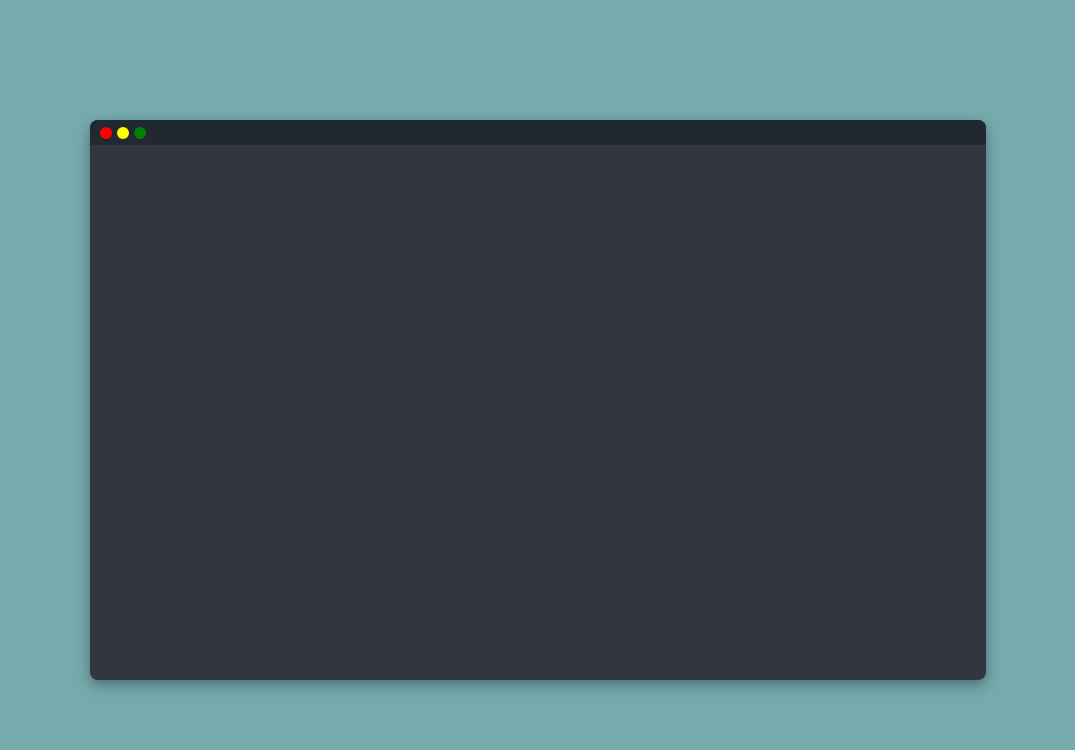
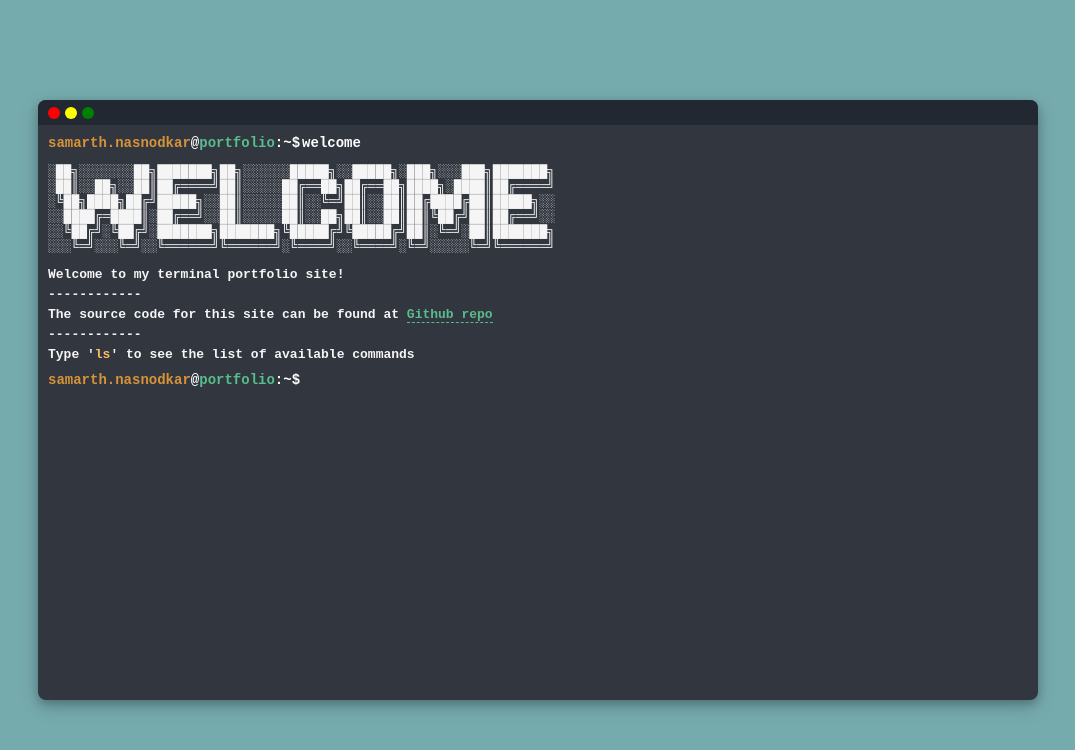
Before and after one commit to Samarth-Nasnodkar/portfolio, a React app: page / in a window 1280 px wide. Shown: the whole page, without its empty margins (102-1177 px from the left). Built offline with nearby package versions, Linux system fonts and the light colour scheme.

Commit message:
added LS and Welcome command

```diff
--- /dev/null
+++ b/src/components/Body.js
@@ -0,0 +1,30 @@
+import React from 'react';
+import '../css/Body.css';
+import CmdInput from './CmdInput';
+import { useState, useEffect } from 'react';
+import CmdOutput from './CmdOutput';
+
+export default function Body() {
+  const [cmds, setCmds] = useState(['welcome']);
+
+  useEffect(() => {
+    console.log('cmds:', cmds);
+  }, [cmds]);
+
+  const elems = [<CmdInput key={0} index={0} cmd={cmds[0]} />];
+  for (let i = 1; i <= cmds.length; i++) {
+    elems.push(
+      <div key={i}>
+        <CmdOutput cmd={cmds[i - 1]} index={i}/>
+        <CmdInput cmd={cmds[i]} onCmdEnter={(c) => setCmds([...cmds, c])}/>
+      </div>
+    );
+  }
+  return (
+    <div className='Body'>
+      {
+        elems
+      }
+    </div>
+  );
+}
--- /dev/null
+++ b/src/components/CmdInput.js
@@ -0,0 +1,36 @@
+import React from 'react';
+import '../css/CmdInput.css';
+
+export default function CmdInput(props) {
+  const inpId = 'cmd-inp-field' + props.index;
+  const subId = 'cmd-sub-field' + props.index;
+  const shouldTakeInput = ! props.cmd;
+  function handleSubmit(e) {
+    e.preventDefault();
+    let cmd = e.target[0].value;
+    cmd = cmd.trim();
+    props.onCmdEnter(cmd);
+    document.getElementById(inpId).disabled = true;
+  }
+  return (
+    <div className='CmdInput'>
+      <span className="cmd-row-title">
+        <span className="user-name">samarth.nasnodkar</span>
+        <span className='cmd-sep'>@</span>
+        <span className="profile">portfolio</span>
+        <span className='cmd-sep'>:~$</span>
+        {
+          !shouldTakeInput && <span className='cmd-inp'>{props.cmd}</span>
+        }
+      </span>
+
+      {
+        shouldTakeInput &&
+        <form onSubmit={(e) => handleSubmit(e)} autoComplete='off'>
+          <input id={inpId} defaultValue={props.cmd} type="text" className="cmd-input-field" autoFocus/>
+          <input id={subId} type='submit' hidden />
+        </form>
+      }
+    </div>
+  );
+}
--- /dev/null
+++ b/src/components/CmdOutput.js
@@ -0,0 +1,15 @@
+import React from 'react';
+import '../css/CmdOutput.css';
+import Ls from './commands/Ls';
+import Welcome from './commands/Welcome';
+
+export default function CmdOutput(props) {
+  let cmdComponent = (<div>{props.cmd}</div>);
+  if (props.cmd.toLowerCase() === 'ls') cmdComponent = <Ls />
+  if (props.cmd.toLowerCase() === 'welcome') cmdComponent = <Welcome />
+  return (
+    <div className='CmdOutput'>
+      {cmdComponent}
+    </div>
+  );
+}
--- a/src/components/Terminal.js
+++ b/src/components/Terminal.js
@@ -1,11 +1,13 @@
 import React from 'react';
 import '../css/Terminal.css';
 import HeaderBar from './HeaderBar';
+import Body from './Body';
 
 export default function Terminal() {
   return (
     <div className='Terminal'>
       <HeaderBar />
+      <Body />
     </div>
   );
 }
--- /dev/null
+++ b/src/components/commands/Ls.js
@@ -0,0 +1,13 @@
+import React from 'react';
+import '../../css/Ls.css';
+
+export default function Ls() {
+  const commands = ['ls', 'about', 'projects', 'contact', 'welcome'];
+  return (
+    <div className='ls-main'>
+      {commands.map((cmd, index) => (
+        <div key={index} className='ls-item'>{cmd}</div>
+      ))}
+    </div>
+  );
+}
--- /dev/null
+++ b/src/components/commands/Welcome.js
@@ -0,0 +1,28 @@
+import React from 'react';
+import '../../css/Welcome.css';
+
+export default function Welcome() {
+  return (
+    <div className='welcome-main'>
+      <pre>
+░██╗░░░░░░░██╗███████╗██╗░░░░░░█████╗░░█████╗░███╗░░░███╗███████╗
+░██║░░██╗░░██║██╔════╝██║░░░░░██╔══██╗██╔══██╗████╗░████║██╔════╝
+░╚██╗████╗██╔╝█████╗░░██║░░░░░██║░░╚═╝██║░░██║██╔████╔██║█████╗░░
+░░████╔═████║░██╔══╝░░██║░░░░░██║░░██╗██║░░██║██║╚██╔╝██║██╔══╝░░
+░░╚██╔╝░╚██╔╝░███████╗███████╗╚█████╔╝╚█████╔╝██║░╚═╝░██║███████╗
+░░░╚═╝░░░╚═╝░░╚══════╝╚══════╝░╚════╝░░╚════╝░╚═╝░░░░░╚═╝╚══════╝
+      </pre>
+      <div className='welcome-item'>Welcome to my terminal portfolio site!</div>
+      <div className='welcome-item'>------------</div>
+      <div className='welcome-item'>
+        The source code for this site can be found at&nbsp;
+        <a href='https://github.com/Samarth-Nasnodkar/portfolio' target='_blank' rel='noopener noreferrer'>Github repo</a>
+      </div>
+      <div className='welcome-item'>------------</div>
+      <span className='welcome-item'>
+        Type '
+        <span className='welcome-hl'>ls</span>
+        ' to see the list of available commands</span>
+    </div>
+  );
+}
--- a/src/css/App.css
+++ b/src/css/App.css
@@ -5,3 +5,7 @@
     align-items: center;
     justify-content: center;
 }
+
+* {
+    font-family: monospace;
+}
--- /dev/null
+++ b/src/css/Body.css
@@ -0,0 +1,10 @@
+.Body {
+  height: 95%;
+  width: 100%;
+  overflow-y: scroll;
+  scrollbar-width: none;
+}
+
+.Body::-webkit-scrollbar {
+  display: none;
+}
--- /dev/null
+++ b/src/css/CmdInput.css
@@ -0,0 +1,38 @@
+.CmdInput {
+  font-size: 14px;
+  margin-left: 10px;
+  margin-top: 10px;
+  font-weight: bold;
+  display: flex;
+  flex-direction: row;
+}
+
+.user-name {
+  color: #d89339;
+}
+
+.cmd-sep {
+  color: white;
+}
+
+.cmd-inp {
+  color: white;
+  margin-left: 2px;
+}
+
+.profile {
+  color: #59bc8c;
+}
+
+.cmd-input-field {
+  margin-left: 2px;
+  padding: 0;
+  background-color: transparent;
+  color: white;
+  border: none;
+  outline: none;
+  font-size: 14px;
+  font-weight: bold;
+  font-family: monospace;
+  width: 720px;
+}
--- /dev/null
+++ b/src/css/CmdOutput.css
@@ -0,0 +1,10 @@
+.CmdOutput {
+  margin: 0;
+  padding: 0;
+  margin-top: 10px;
+  width: 100%;
+  margin-left: 10px;
+  color: whitesmoke;
+  font-weight: bold;
+  /* display: flex; */
+}
--- /dev/null
+++ b/src/css/Ls.css
@@ -0,0 +1,13 @@
+.ls-main {
+  display: flex;
+  flex-direction: column;
+}
+
+.ls-item:first-child {
+  margin-top: 0px;
+}
+
+.ls-item {
+  margin-top: 10px;
+  color: white;
+}
--- a/src/css/Terminal.css
+++ b/src/css/Terminal.css
@@ -1,6 +1,6 @@
 .Terminal {
-  height: 70%;
-  width: 70%;
+  height: 600px;
+  width: 1000px;
   background-color: #31363F;
   border-radius: 8px;
   box-shadow: 0 4px 8px 0 rgba(0, 0, 0, 0.2), 0 6px 20px 0 rgba(0, 0, 0, 0.19);
--- /dev/null
+++ b/src/css/Welcome.css
@@ -0,0 +1,18 @@
+pre {
+  white-space: pre-line;
+}
+
+.welcome-item {
+  margin-bottom: 5px;
+}
+
+.welcome-hl {
+  /* give me a slightly orangish color */
+  color: #ffbc64;
+}
+
+.welcome-item > a {
+  color: #59bc8c;
+  border-bottom: 1px dashed #59bc8c;
+  text-decoration: none;
+}
```
Also changed, not shown: src/assets/welcome-art.png (added).
